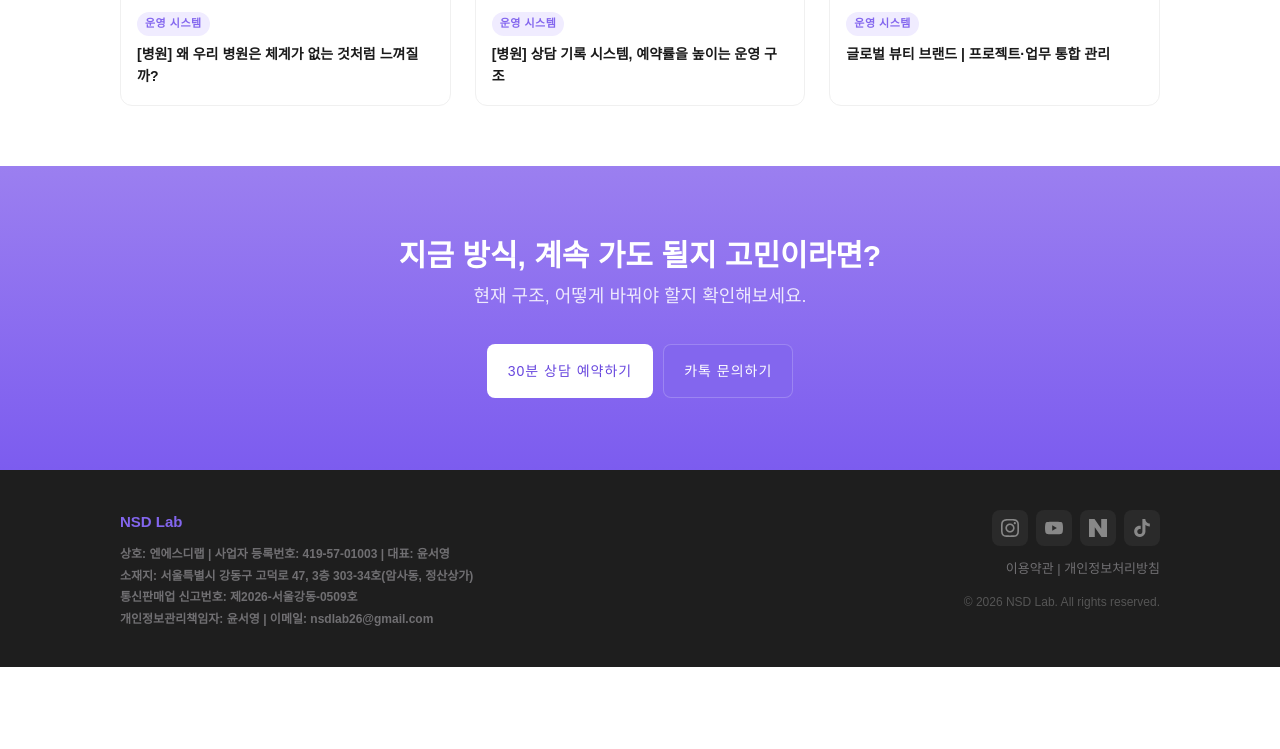
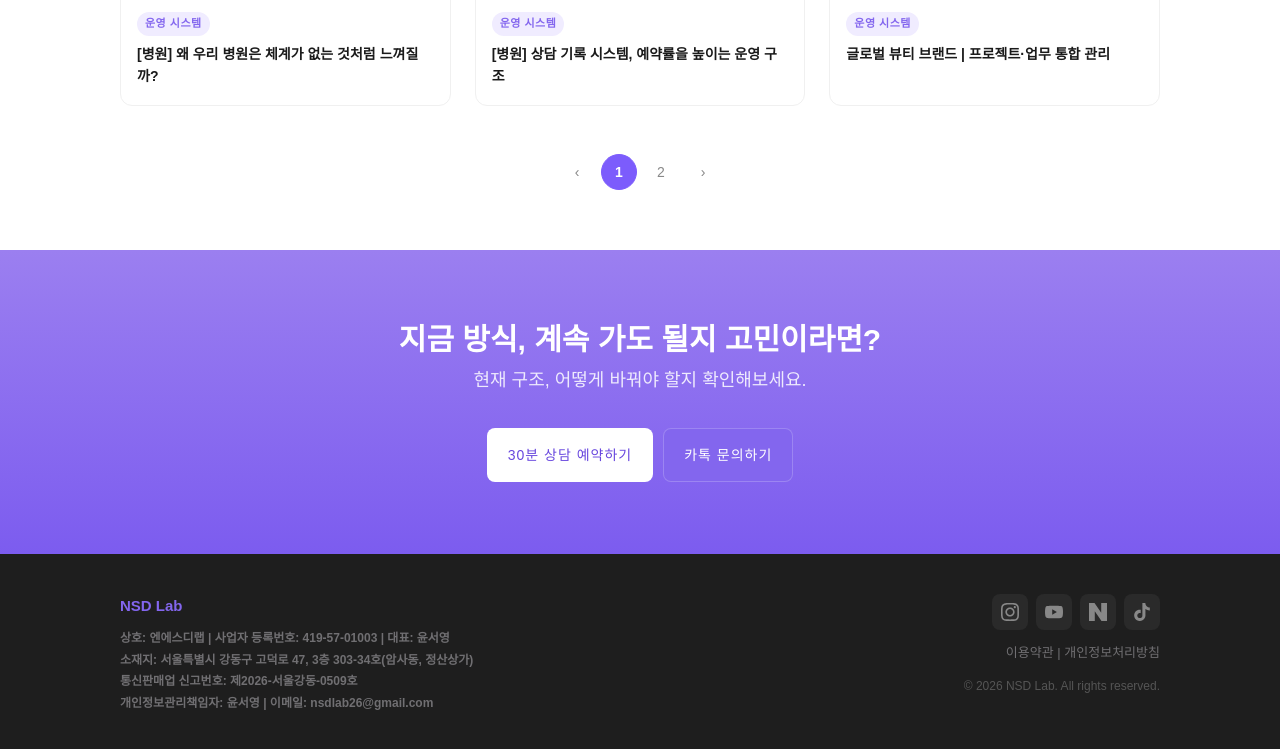
Before and after one commit to nsdlab26/blog, a Jekyll site: the page built from index.html, in a window 1280 px wide and 900 px high, scrolled down 1457 px, cut to the strip 149-898 px from the top of the window. Built offline with Jekyll 4.4.1, drawn with Linux system fonts in a browser that asks for light colours; the list of posts is cut into pages by our own code; before the commit the page ends 2273 px from its top, so only the background shows below that.

Commit message:
Update _config.yml

```diff
--- a/_config.yml
+++ b/_config.yml
@@ -4,11 +4,12 @@ url: "https://blog.nsdlab.kr"
 baseurl: ""
 permalink: /:slug/
 
+paginate: 9
+
 plugins:
   - jekyll-feed
-
+  - jekyll-paginate
 markdown: kramdown
 highlighter: rouge
-
 exclude:
   - README.md
```
